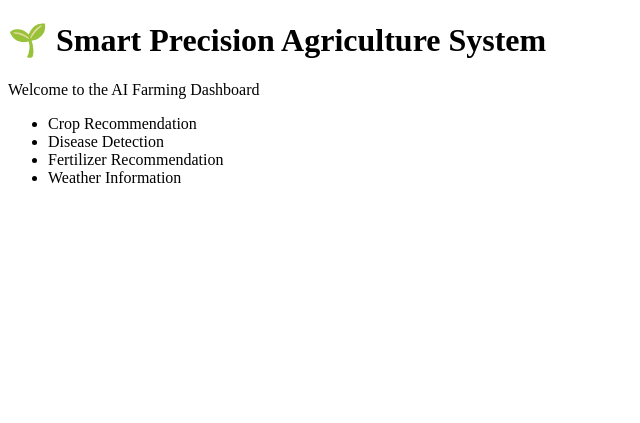
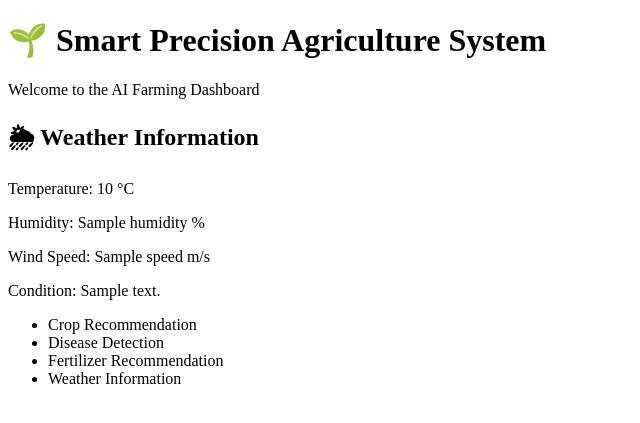
Before and after one commit to Kirancs226/Precision-agriculuture, a Flask app: page / in a window 1280 px wide. Shown: the top 423 px of the page, without its empty margins (0-640 px from the left). Run offline with Flask 3, Linux system fonts and the light colour scheme; a database or web service that is not in the repository returns one stand-in record (values such as "Sample title"); data that the repository does not hold is empty.

Commit message:
Added weather API inegration

```diff
--- a/app.py
+++ b/app.py
@@ -1,10 +1,12 @@
 from flask import Flask, render_template
+from services.weather_service import get_weather
 
 app = Flask(__name__)
 
 @app.route("/")
 def home():
-    return render_template("index.html")
+    weather = get_weather("Chennai")
+    return render_template("index.html", weather=weather)
 
 if __name__ == "__main__":
     app.run(debug=True)
--- /dev/null
+++ b/services/weather_service.py
@@ -0,0 +1,18 @@
+import requests
+
+API_KEY = "e400c90e1111ea8ebee4ba8ed40e9b73"
+
+def get_weather(city):
+    url = f"https://api.openweathermap.org/data/2.5/weather?q={city}&appid={API_KEY}&units=metric"
+
+    response = requests.get(url)
+    data = response.json()
+
+    weather = {
+        "temperature": data["main"]["temp"],
+        "humidity": data["main"]["humidity"],
+        "wind_speed": data["wind"]["speed"],
+        "description": data["weather"][0]["description"]
+    }
+
+    return weather
--- a/templates/index.html
+++ b/templates/index.html
@@ -10,6 +10,13 @@
 
 <p>Welcome to the AI Farming Dashboard</p>
 
+<h2>🌦 Weather Information</h2>
+
+<p>Temperature: {{ weather.temperature }} °C</p>
+<p>Humidity: {{ weather.humidity }} %</p>
+<p>Wind Speed: {{ weather.wind_speed }} m/s</p>
+<p>Condition: {{ weather.description }}</p>
+
 <ul>
 <li>Crop Recommendation</li>
 <li>Disease Detection</li>
```
Also changed, not shown: requirements.txt (+32 -0 lines), services/__init__.py (added).
